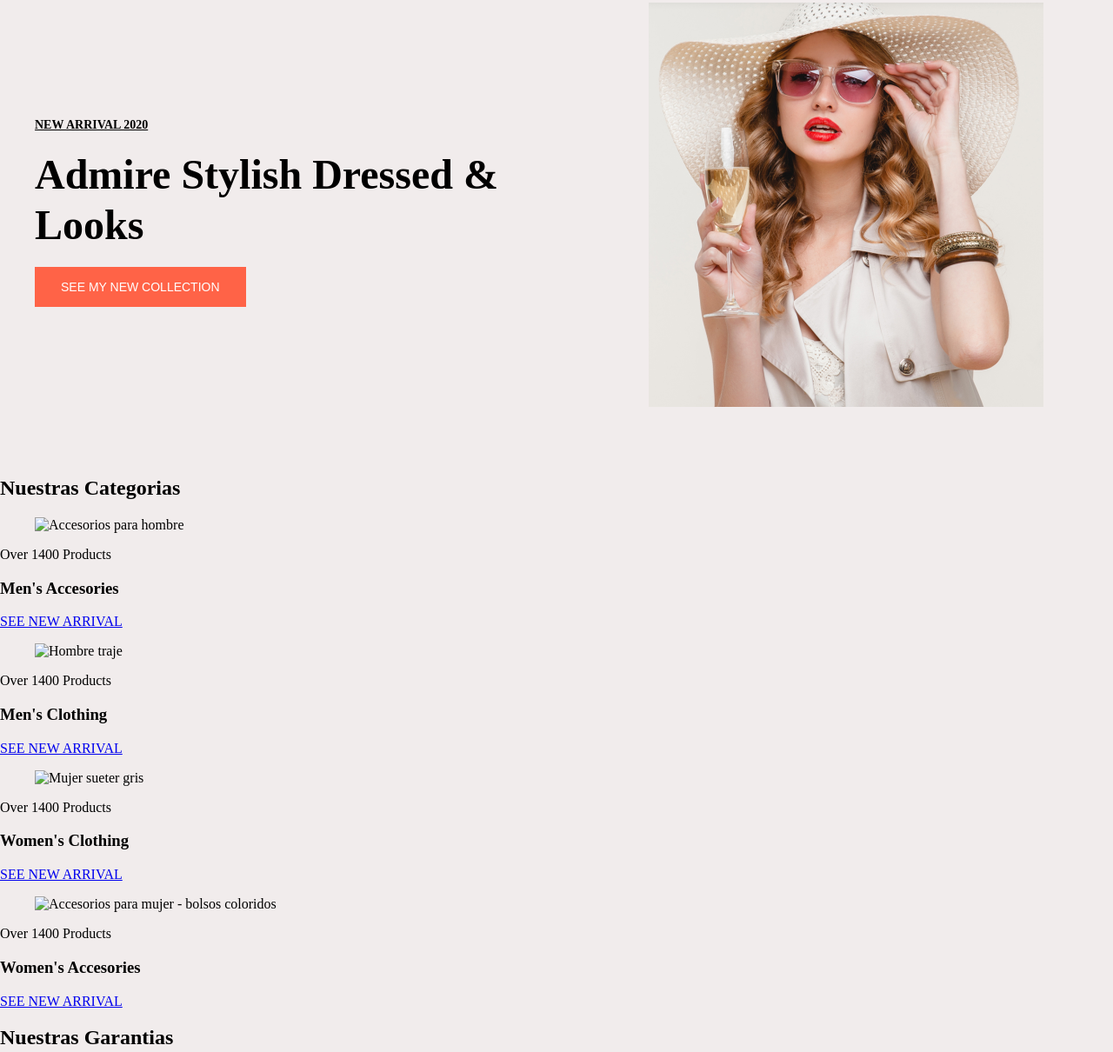
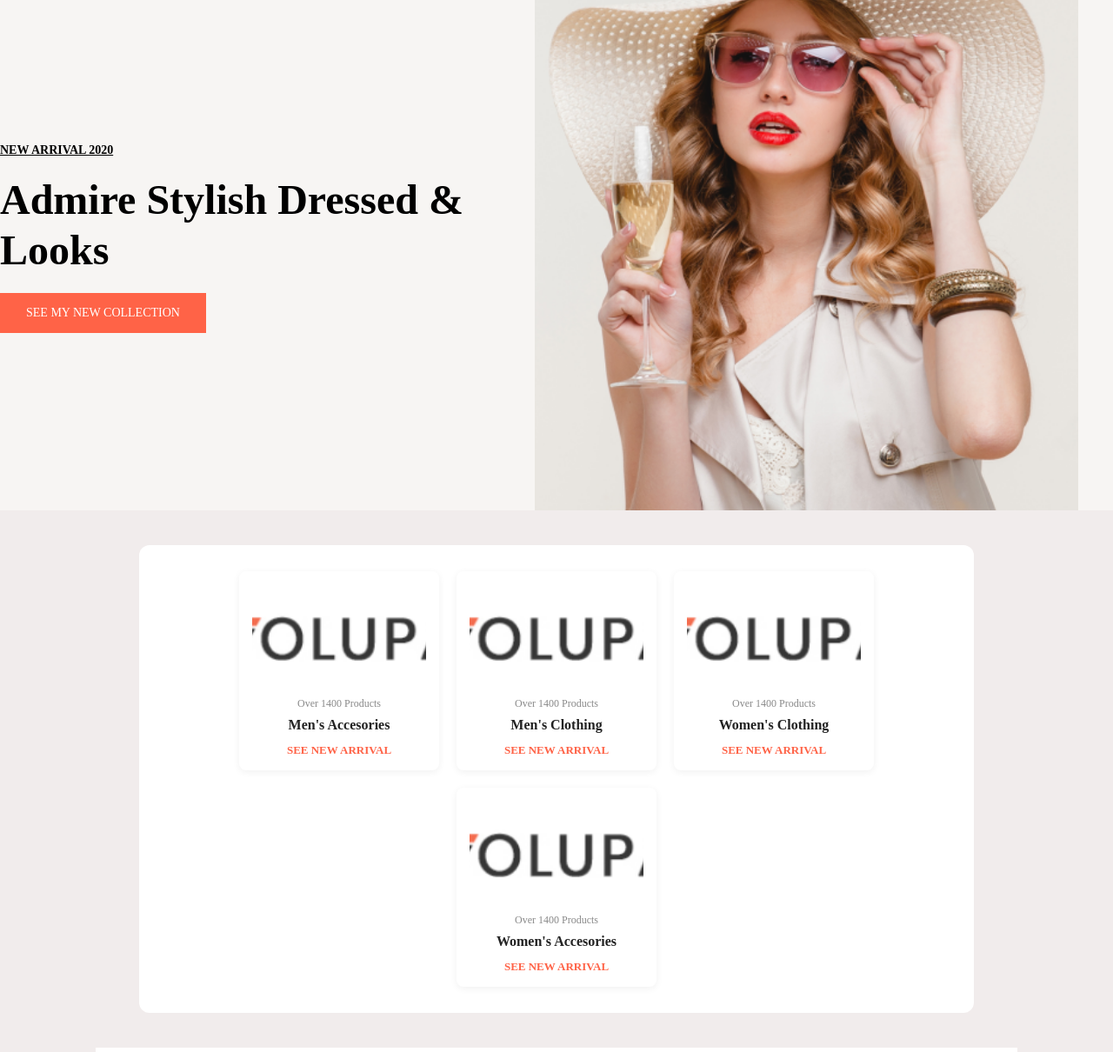
Before and after one commit to javaAlvaroch975/Tarea-Pepe-web-Volupa, a plain HTML site: page index.html in a window 1280 px wide. Shown: the part 171-1381 px from the top of the page at 87% size. Drawn offline with Linux system fonts and the light colour scheme.

Commit message:
v3 -> section 2 + payments

```diff
--- a/index.html
+++ b/index.html
@@ -41,7 +41,7 @@
                     <p>NEW ARRIVAL 2020</p>
                     <h2>Admire Stylish Dressed & Looks</h2>
                 </header>
-                <button href="#">SEE MY NEW COLLECTION</button>
+                <a href="https://www.youtube.com" target="_blank" class="btn-volupa">SEE MY NEW COLLECTION</a>
             </article>
             <figure>
                 <img src="modelo.png" alt="Mujer"">
@@ -50,11 +50,9 @@
 
         <!-- SECCION 2 -->
         <section> <!-- recuadro de la ropa -->
-            <h2>Nuestras Categorias</h2>
-
             <article>
                 <figure>
-                    <img src="#" alt="Accesorios para hombre">
+                    <img src="logo.png" alt="Accesorios para hombre">
                 </figure>
                 <p>Over 1400 Products</p>
                 <h3>Men's Accesories</h3>
@@ -63,7 +61,7 @@
 
             <article>
                 <figure>
-                    <img src="#" alt="Hombre traje">
+                    <img src="logo.png" alt="Hombre traje">
                 </figure>
                 <p>Over 1400 Products</p>
                 <h3>Men's Clothing</h3>
@@ -72,7 +70,7 @@
 
             <article>
                 <figure>
-                    <img src="#" alt="Mujer sueter gris">
+                    <img src="logo.png" alt="Mujer sueter gris">
                 </figure>
                 <p>Over 1400 Products</p>
                 <h3>Women's Clothing</h3>
@@ -81,7 +79,7 @@
 
             <article>
                 <figure>
-                    <img src="#" alt="Accesorios para mujer - bolsos coloridos">
+                    <img src="logo.png" alt="Accesorios para mujer - bolsos coloridos">
                 </figure>
                 <p>Over 1400 Products</p>
                 <h3>Women's Accesories</h3>
@@ -91,8 +89,6 @@
 
         <!-- seccion carrito y pagos -->
         <section>
-            <h2>Nuestras Garantias</h2>
-
             <article>
                 <span aria-hidden="true">🚚</span>
                 <h3>Free Shipping</h3>
@@ -119,7 +115,7 @@
                     <img src="#" alt="Hombre con gafas">
                     <h1>STYLISH COLLECTION</h1>
                     <h2>NEW ARRIVAL 2020 ADMIRE STYLISH DRESSES & LOOKS.</h2>
-                    <button href="#">SEE NEW COLLECTION</button>
+                    <button>SEE NEW COLLECTION</button>
                 </figure>
             </article>
         </section>
--- a/volupa.css
+++ b/volupa.css
@@ -40,13 +40,21 @@ header nav:nth-child(2) ul {
     padding: 0;
 }
 
-/* Section 1*/
+/* SECTION 1*/
 
 section:first-child {
     display: flex;
     align-items: center;
-    padding: 40px;
+    justify-content: center;
+    height: 80vh;
     gap: 40px;
+        background-color: #f7f5f3;
+}
+
+section:first-child img {
+    height: 80vh;
+    gap: 40px;
+    float: right;
 }
 
 section:first-child p {
@@ -62,10 +70,104 @@ section:first-child h2 {
     margin: 20px 0;
 }
 
-section:first-child button {
+section:first-child button,
+section:first-child a {
     background-color: #ff6347;
-    color: white;
-    border: none;
+    color: #fff;
     padding: 15px 30px;
     font-size: 14px;
+    text-decoration: none;
+    display: inline-block;
+    border: none;
 }
+
+/* SECTION 2 */
+section:nth-of-type(2) {
+    display: flex;
+    flex-wrap: wrap;
+    gap: 20px;
+    padding: 30px;
+    background: #fff;
+    border-radius: 12px;
+    margin: 40px auto;
+    max-width: 900px;
+    flex-direction: row;
+    justify-content: center;
+}
+
+section:nth-of-type(2) h2 {
+    width: 100%;
+    text-align: center;
+    font-size: 28px;
+    margin-bottom: 20px;
+    color: #222;
+}
+
+section:nth-of-type(2) article {
+    background: #fff;
+    border-radius: 8px;
+    box-shadow: 0 2px 8px rgba(0,0,0,0.06);
+    width: 200px;
+    display: flex;
+    flex-direction: column;
+    align-items: center;
+    padding: 15px;
+}
+
+section:nth-of-type(2) article figure {
+    margin: 0;
+    width: 100%;
+    height: 120px;
+    overflow: hidden;
+    display: flex;
+    align-items: center;
+    justify-content: center;
+}
+
+section:nth-of-type(2) article img {
+    width: 100%;
+    height: 100%;
+    object-fit: cover;
+}
+
+section:nth-of-type(2) article p {
+    font-size: 12px;
+    color: #888;
+    margin: 10px 0 0 0;
+}
+
+section:nth-of-type(2) article h3 {
+    font-size: 16px;
+    font-weight: 600;
+    color: #222;
+    margin: 8px 0 0 0;
+    text-align: center;
+}
+
+section:nth-of-type(2) article a {
+    color: #ff6347;
+    font-weight: 600;
+    text-decoration: none;
+    font-size: 13px;
+    margin: 12px 0 0 0;
+}
+
+/* SECTION SECURED PAYMENTS */
+section:nth-of-type(3) {
+    text-align: center;
+    background: #fff;
+    max-width: 1000px;
+    margin: 40px auto;
+    display: flex;
+    padding: 30px;
+    align-items: center;
+}
+
+section:nth-of-type(3) article {
+    flex: 1;
+    padding: 0 20px;
+}
+
+section:nth-of-type(3) article:not(:last-child) {
+    border-right: 1px solid #e0e0e0;
+}
```
